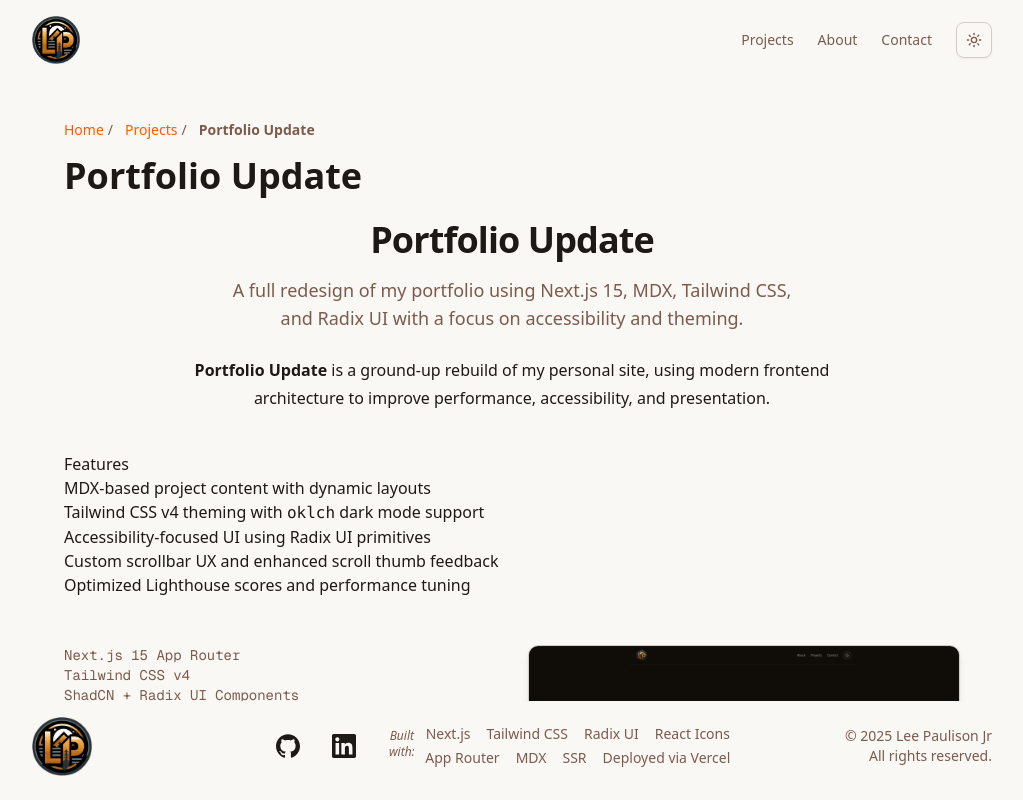
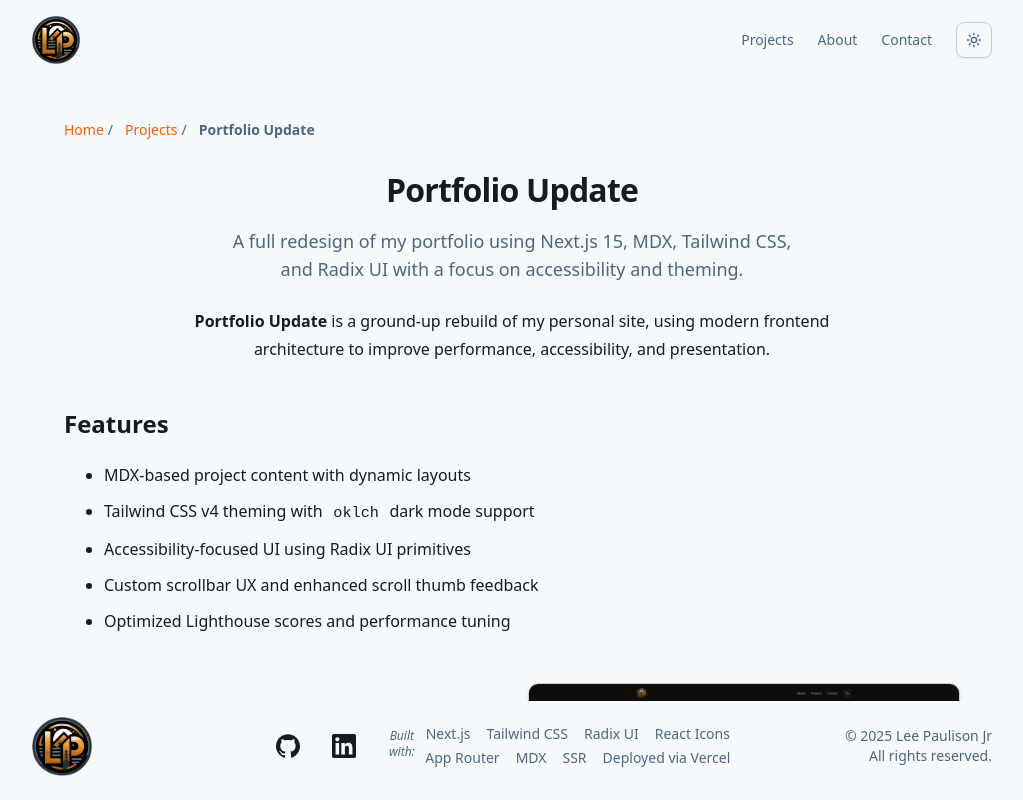
Before and after one commit to LeePaulison/portfolio-updated, a Next.js app: page /projects/portfolio-update in a window 1280 px wide. Shown: the whole page, without its empty margins (128-1151 px from the left). Built offline with nearby package versions, Linux system fonts and the light colour scheme; no server answers.

Commit message:
Polish and minor updates

```diff
--- a/app/(with-breadcrumbs)/projects/[slug]/page.js
+++ b/app/(with-breadcrumbs)/projects/[slug]/page.js
@@ -28,9 +28,9 @@ export default async function ProjectPage({ params }) {
     <div>
       {/* Inject the client breadcrumb setter */}
       <SetBreadcrumbs items={breadcrumbItems} />
-
-      <h1 className='text-4xl font-bold mb-6'>{pageTitle}</h1>
-      <MDXRemote source={content} components={MDXComponents} />
+      <article className='prose dark:prose-invert'>
+        <MDXRemote source={content} components={MDXComponents} />
+      </article>
     </div>
   );
 }
--- a/app/globals.css
+++ b/app/globals.css
@@ -45,65 +45,65 @@
 }
 
 :root {
-  --background: oklch(0.98 0.005 75); /* ≈ stone-50 */
-  --foreground: oklch(0.22 0.01 75); /* ≈ stone-900 */
+  --background: oklch(0.98 0.005 250); /* ≈ slate-50 */
+  --foreground: oklch(0.22 0.01 250); /* ≈ slate-900 */
 
-  --card: oklch(0.96 0.005 75); /* ≈ stone-100 */
+  --card: oklch(0.96 0.005 250); /* ≈ slate-100 */
   --card-foreground: var(--foreground);
 
   --popover: var(--background);
   --popover-foreground: var(--foreground);
 
-  --primary: oklch(0.72 0.25 45); /* vivid orange */
-  --primary-foreground: oklch(0.98 0.01 45); /* white/off-white */
+  --primary: oklch(0.72 0.25 45); /* your vivid orange (keep as-is) */
+  --primary-foreground: oklch(0.98 0.01 45);
 
-  --secondary: oklch(0.96 0.04 45); /* light orange tint */
+  --secondary: oklch(0.96 0.04 45);
   --secondary-foreground: var(--foreground);
 
-  --muted: oklch(0.93 0.02 45); /* pale orange/gray */
-  --muted-foreground: oklch(0.5 0.05 45);
+  --muted: oklch(0.93 0.02 250);
+  --muted-foreground: oklch(0.5 0.05 250);
 
-  --accent: oklch(0.82 0.18 45); /* charts, badges, etc. */
+  --accent: oklch(0.82 0.18 45);
   --accent-foreground: oklch(0.15 0.02 45);
 
-  --destructive: oklch(0.65 0.25 27); /* deep red-orange */
+  --destructive: oklch(0.65 0.25 27);
   --destructive-foreground: oklch(0.99 0.01 45);
 
-  --border: oklch(0.85 0.01 45); /* soft gray-orange */
+  --border: oklch(0.85 0.01 250);
   --input: var(--border);
-  --ring: oklch(0.7 0.1 45);
+  --ring: oklch(0.7 0.1 250);
 
   --radius: 0.625rem;
 }
 
 .dark {
-  --background: oklch(0.16 0.01 75); /* ≈ stone-900 */
-  --foreground: oklch(0.97 0.01 75); /* ≈ stone-50 */
+  --background: oklch(0.16 0.01 250); /* ≈ slate-900 */
+  --foreground: oklch(0.97 0.01 250); /* ≈ slate-50 */
 
-  --card: oklch(0.22 0.01 75); /* ≈ stone-800 */
+  --card: oklch(0.22 0.01 250); /* ≈ slate-800 */
   --card-foreground: var(--foreground);
 
   --popover: var(--card);
   --popover-foreground: var(--foreground);
 
-  --primary: oklch(0.75 0.2 45); /* vibrant orange */
-  --primary-foreground: oklch(0.1 0.01 45); /* dark for contrast */
+  --primary: oklch(0.75 0.2 45);
+  --primary-foreground: oklch(0.1 0.01 45);
 
-  --secondary: oklch(0.3 0.02 45);
+  --secondary: oklch(0.3 0.02 250);
   --secondary-foreground: var(--foreground);
 
-  --muted: oklch(0.25 0.01 45);
-  --muted-foreground: oklch(0.7 0.03 45);
+  --muted: oklch(0.25 0.01 250);
+  --muted-foreground: oklch(0.7 0.03 250);
 
-  --accent: oklch(0.65 0.18 45); /* hover/chart */
+  --accent: oklch(0.65 0.18 45);
   --accent-foreground: oklch(0.98 0.01 45);
 
   --destructive: oklch(0.7 0.22 27);
   --destructive-foreground: var(--foreground);
 
-  --border: oklch(0.25 0.01 45);
-  --input: oklch(0.3 0.01 45);
-  --ring: oklch(0.6 0.1 45);
+  --border: oklch(0.25 0.01 250);
+  --input: oklch(0.3 0.01 250);
+  --ring: oklch(0.6 0.1 250);
 }
 
 @layer base {
--- a/components/about.jsx
+++ b/components/about.jsx
@@ -2,7 +2,7 @@ import { Card, CardContent } from "@/components/ui/card";
 
 export function AboutTeaser() {
   return (
-    <section id='about' className='bg-muted/40 py-16  border-t border-border/60'>
+    <section id='about' className='bg-muted/40 py-16  border-x border-border/60'>
       <div className="container mx-auto max-w-2xl">
         <Card className='bg-background shadow-md'>
           <CardContent className='py-8 px-6'>
--- a/components/contact.jsx
+++ b/components/contact.jsx
@@ -3,7 +3,7 @@ import { Card, CardContent } from "@/components/ui/card";
 
 export function ContactTeaser() {
   return (
-    <section id='contact' className="bg-muted/40 py-16 border-y border-border/60">
+    <section id='contact' className="bg-muted/40 py-16 border-b border-x border-border/60">
       <div className="container mx-auto max-w-2xl text-center">
         <Card className="bg-card text-card-foreground ">
           <CardContent className="py-8 px-6">
--- a/components/project.jsx
+++ b/components/project.jsx
@@ -48,7 +48,7 @@ export function Project({ project }) {
             {/* Title linked directly */}
             <Link
               href={`/projects/${project.slug}`}
-              className="text-2xl font-bold text-primary hover:underline mb-1 block"
+              className="text-2xl font-bold text-primary hover:underline mb-1 inline-block"
             >
               {project.title}
             </Link>
--- a/components/projects.jsx
+++ b/components/projects.jsx
@@ -5,7 +5,7 @@ export const ProjectsTeaser = async () => {
   const projects = await getAllFrontmatters("projects");
 
   return (
-    <section id='projects' className="bg-muted/40 py-16  border-t border-border/60">
+    <section id='projects' className="bg-muted/40 py-16  border-t border-x border-border/60">
       <h2 className="text-3xl font-bold text-primary mb-10 text-center">Projects</h2>
       <div className="container mx-auto max-w-2xl space-y-8">
         {projects.map((project) => (
--- a/content/projects/portfolio-update.mdx
+++ b/content/projects/portfolio-update.mdx
@@ -43,6 +43,7 @@ tags:
 
 <TwoColumn>
   <TechStack>
+    ## Tech Stack
     - Next.js 15 App Router
     - Tailwind CSS v4
     - ShadCN + Radix UI Components
--- a/content/projects/project-sage.mdx
+++ b/content/projects/project-sage.mdx
@@ -43,6 +43,7 @@ tags:
 
 <TwoColumn>
   <TechStack>
+    ## Tech Stack
     - Next.js 15 App Router
     - PostgreSQL (users/preferences)
     - MongoDB (conversations)
```
